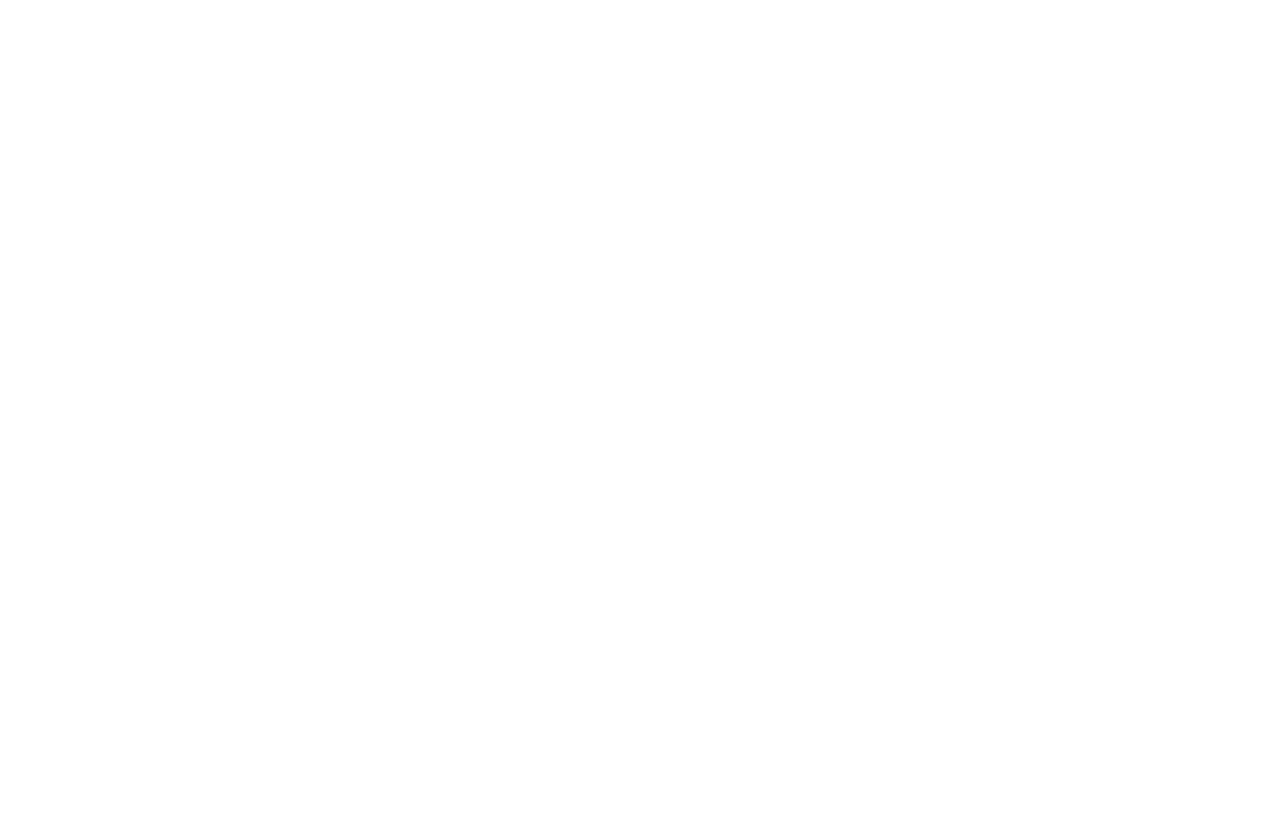
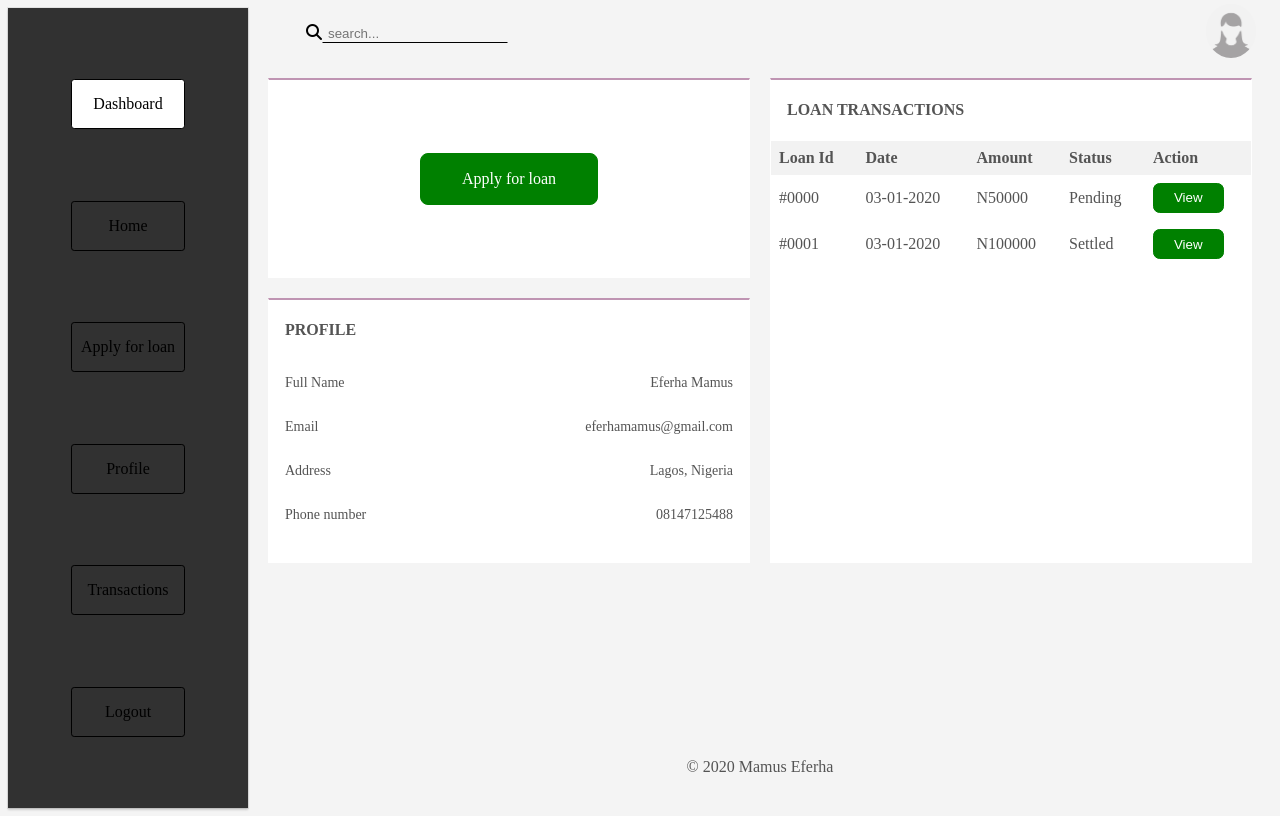
Before and after one commit to debbsefe/Quick-Credit, a plain HTML site: page UI/dashboard.html in a window 1280 px wide. Drawn offline with Linux system fonts and the light colour scheme.

Commit message:
feature(User-Dashboard-View): Implement dashboard view for users

```diff
--- /dev/null
+++ b/UI/assets/css/dashboard.css
@@ -0,0 +1,285 @@
+body {
+  background-color: #f4f4f4;
+}
+.header {
+  display: flex;
+  align-items: center;
+  justify-content: space-between;
+  padding: 0 16px;
+  background-color: #648ca6;
+}
+.grid-container {
+  display: grid;
+  grid-template-columns: 240px 1fr;
+  grid-template-rows: 50px 1fr 50px;
+  grid-template-areas:
+    "sidenav header"
+    "sidenav main"
+    "sidenav footer";
+  height: 100vh;
+}
+
+.header {
+  grid-area: header;
+  background-color: #f4f4f4;
+}
+
+.sidenav {
+  grid-area: sidenav;
+  background-color: green;
+}
+
+.main {
+  grid-area: main;
+  background-color: #f4f4f4;
+}
+
+.footer {
+  grid-area: footer;
+  background-color: #f4f4f4;
+}
+.main-cards {
+  column-count: 2;
+  column-gap: 20px;
+  margin: 20px;
+}
+
+.card {
+  display: flex;
+  flex-direction: column;
+  width: 100%;
+  background-color: #f4f4f4;
+  border: 1px solid white;
+  border-top: 2px solid rgba(117, 23, 88, 0.46);
+  background-color: white;
+  margin-bottom: 20px;
+  -webkit-column-break-inside: avoid;
+  box-sizing: border-box;
+}
+.card p {
+  font-size: 14px;
+  color: #545454;
+}
+.card:first-child {
+  height: 200px;
+}
+
+.card:nth-child(2) {
+  height: 265px;
+}
+
+.card:nth-child(3) {
+  height: 485px;
+}
+.card h4 {
+  text-transform: uppercase;
+  padding-left: 1em;
+  color: #545454;
+}
+.grid-container {
+  display: grid;
+  grid-template-columns: 1fr;
+  grid-template-rows: 50px 1fr 50px;
+  grid-template-areas:
+    "header"
+    "main"
+    "footer";
+  height: 100vh;
+}
+
+.sidenav {
+  display: none;
+  grid-area: sidenav;
+  background-color: rgba(117, 23, 88, 0.46);
+}
+.sidenav a {
+  /* border: 1px solid  #3C6950 ;
+    border-radius: 0.2em;
+    width: 7em;
+    height:3em; */
+  font-size: 1em;
+  text-decoration: none;
+  color: #3c6950;
+  display: inline-flex;
+  justify-content: center;
+  align-items: center;
+}
+
+.main-cards {
+  column-count: 1;
+  column-gap: 20px;
+  margin: 20px;
+}
+.menu-icon {
+  position: fixed;
+  display: flex;
+  top: 5px;
+  left: 10px;
+  align-items: center;
+  justify-content: center;
+  border-radius: 50%;
+  z-index: 1;
+  cursor: pointer;
+  padding: 12px;
+  background-color: #dadae3;
+}
+
+.header__search {
+  margin-left: 42px;
+}
+
+.sidenav {
+  grid-area: sidenav;
+  display: flex;
+  flex-direction: column;
+  align-items: center;
+  justify-content: space-evenly;
+  height: 100%;
+  width: 240px;
+  position: fixed;
+  overflow-y: auto;
+  box-shadow: 0 2px 2px 0 rgba(0, 0, 0, 0.16), 0 0 0 1px rgba(0, 0, 0, 0.08);
+  z-index: 2;
+  background-color: rgba(0, 0, 0, 1);
+  transform: translateX(-245px);
+  transition: all 0.6s ease-in-out;
+}
+
+.sidenav.active {
+  transform: translateX(0);
+}
+
+.sidenav > .active {
+  background-color: white;
+  width: 100%;
+  height: 3em;
+}
+
+.sidenav__close-icon {
+  position: absolute;
+  visibility: visible;
+  top: 8px;
+  right: 12px;
+  cursor: pointer;
+  font-size: 20px;
+  color: #ddd;
+}
+.profile {
+  display: inline-flex;
+  justify-content: space-between;
+  padding: 0em 1em;
+}
+.header__avatar img {
+  width: 50px;
+  position: relative;
+  border-radius: 50%;
+}
+.header__search input {
+  background: transparent;
+  outline: 0;
+  border: 1px solid transparent;
+  border-bottom: 1px solid black;
+  padding-left: 5px;
+  padding-right: 15p;
+}
+.loan {
+  justify-content: center;
+  align-items: center;
+}
+.apply-loan {
+  width: 30%;
+  text-decoration: none;
+  display: flex;
+  justify-content: center;
+  align-items: center;
+  background-color: green;
+  padding: 1em;
+  color: #fff;
+  border: 1px solid green;
+  border-radius: 0.5em;
+  margin: 1em 0;
+}
+.view-loan {
+  background-color: green;
+  border: 1px solid green;
+  color: #fff;
+  text-decoration: none;
+  padding: 0.5em 1.5em;
+  cursor: pointer;
+  border-radius: 0.5em;
+}
+a {
+  text-decoration: none;
+  color: white;
+}
+table {
+  border-collapse: collapse;
+  border-spacing: 0;
+  width: 100%;
+  color: #545454;
+}
+
+th,
+td {
+  text-align: left;
+  padding: 8px;
+}
+th {
+  background-color: #f2f2f2;
+}
+
+.footer__copyright {
+  text-align: center;
+  color: #545454;
+}
+/* 750px and above */
+@media only screen and (min-width: 46.875em) {
+  .grid-container {
+    grid-template-columns: 240px 1fr;
+    grid-template-areas:
+      "sidenav header"
+      "sidenav main"
+      "sidenav footer";
+  }
+
+  .sidenav {
+    display: flex;
+    flex-direction: column;
+    background-color: rgba(0, 0, 0, 0.8);
+    position: relative;
+    transform: translateX(0);
+  }
+
+  .menu-icon {
+    visibility: hidden;
+  }
+  .sidenav__close-icon {
+    visibility: hidden;
+  }
+  .sidenav a {
+    border: 1px solid black;
+    border-radius: 0.2em;
+    width: 7em;
+    height: 3em;
+    font-size: 1em;
+    text-decoration: none;
+    color: black;
+    display: inline-flex;
+    justify-content: center;
+    align-items: center;
+  }
+  .sidenav > .active {
+    background-color: white;
+    width: 7em;
+  }
+
+  .sidenav a:hover {
+    background-color: white;
+  }
+}
+
+@media only screen and (min-width: 65.625em) {
+  .main-cards {
+    column-count: 2;
+  }
+}
--- a/UI/assets/css/style.css
+++ b/UI/assets/css/style.css
@@ -98,7 +98,7 @@ html body{
 }
 
 .section-heading{
-    padding-top: 3em;
+    padding: 3em 0em;
     color: #82005A;
     text-align: center;
 }
@@ -112,6 +112,7 @@ html body{
 }
 .inner-box{
     border: 1px solid #3C6950;
+    border-top: 3px solid #3C6950;
     border-radius: 0.5em;
     width: 22em;
     height:20em;
@@ -124,6 +125,7 @@ html body{
 .inner-box:hover{
     border: 1px solid white;
     background-color: white;
+    border-top: 3px solid #3C6950;
 
 }
 .text{
@@ -335,5 +337,4 @@ footer {
         border-radius: 0.5em;
         margin: 0.5em 0;
     }
-
 }
--- a/UI/assets/js/script.js
+++ b/UI/assets/js/script.js
@@ -14,6 +14,18 @@ let letters = /^[a-z]*$/i;
 let emailregex = /^[^\s@]+@[^\s@]+\.[^\s@]+$/;
 let spinner = document.getElementById("spinner");
 
+let menuIcon = document.querySelector(".menu-icon");
+let sidenavOpen = document.querySelector('.sidenav');
+let sidenavClose = document.querySelector('.sidenav__close-icon');
+
+
+menuIcon.addEventListener("click", function () {
+  sidenavOpen.classList.toggle("active");
+});
+sidenavClose.addEventListener("click", function () {
+  sidenavOpen.classList.toggle("active");
+});
+
 navBarToggle.addEventListener("click", function () {
   mainNav.classList.toggle("active");
 });
@@ -22,7 +34,7 @@ signup.addEventListener("click", function (e) {
   e.preventDefault();
   // spinner.style.display = "inline-block";
   firstName.value == "" ?
-    firstBlank.innerText = "First Name cannot be empty": firstName.value.length < 2 ?
+    firstBlank.innerText = "First Name cannot be empty" : firstName.value.length < 2 ?
       firstBlank.innerText = "First Name cannot be less than 2 characters" :
       !firstName.value.match(letters) ?
         firstBlank.innerText = "First Name cannot contain numbers" :
@@ -48,9 +60,9 @@ signup.addEventListener("click", function (e) {
       passwordBlank.innerText = "Password cannot be less than 6 characters" :
       passwordBlank.innerText = "";
 
-      if(passwordBlank.innerText == "" && emailBlank.innerText == "" && lastBlank.innerText == "" && firstBlank.innerText == ""){
-        spinner.style.display == "inline-block"
-        window.location.href = "dashboard.html";
-      }
+  if (passwordBlank.innerText == "" && emailBlank.innerText == "" && lastBlank.innerText == "" && firstBlank.innerText == "") {
+    spinner.style.display == "inline-block"
+    window.location.href = "dashboard.html";
+  }
 
 });
--- a/UI/dashboard.html
+++ b/UI/dashboard.html
@@ -3,9 +3,94 @@
 <head>
     <meta charset="UTF-8">
     <meta name="viewport" content="width=device-width, initial-scale=1.0">
-    <title>Document</title>
+    <title>Dashboard</title>
+    <link rel="stylesheet" href="../UI/assets/css/dashboard.css">
+    <link rel="shortcut icon" href="../UI/assets/images/short.png" type="image/x-icon">
+    <script src="https://kit.fontawesome.com/a8cf29b943.js" crossorigin="anonymous"></script>
+
 </head>
 <body>
+    <div class="grid-container">
+        <div class="menu-icon">
+            <i class="fas fa-bars"></i>
+          </div>
+        <header class="header">
+            <div class="header__search"><i class="fas fa-search"></i><input type="text" class="search-input" placeholder="search..." /></div>
+  <div class="header__avatar">
+      <img src="assets/images/avatar2.png" alt="avatar">
+    </div>
+        </header>
+        <aside class="sidenav">
+            <div class="sidenav__close-icon">
+                <i class="fas fa-times"></i>
+
+              </div>
+              <a class="active" href="dashboard.html">Dashboard</a>
+                <a href="index.html">Home</a>
+                <a href="loan.html">Apply for loan</a>
+                <a href="dashboard.html">Profile</a>
+                <a href="user_transactions.html">Transactions</a>
+                <a href="login.html">Logout</a>
+        </aside>
+        <main class="main">
+            <div class="main-cards">
+                <div class="card loan"><a class="apply-loan" href="loan.html">Apply for loan</a></div>
+                <div class="card">
+                    <h4>Profile</h4>
+                    <div class="profile">
+                        <p>Full Name</p>
+                        <p>Eferha Mamus</p>
+                    </div>
+
+                    <div class="profile">
+                        <p>Email</p>
+                        <p>eferhamamus@gmail.com</p>
+                    </div>
+
+                    <div class="profile">
+                        <p>Address</p>
+                        <p>Lagos, Nigeria</p>
+                    </div>
+
+                    <div class="profile">
+                        <p>Phone number</p>
+                        <p>08147125488</p>
+                    </div>
+
+                </div>
+                <div class="card">
+                    <h4>Loan Transactions</h4>
+                    <table>
+                        <tr>
+                          <th>Loan Id</th>
+                          <th>Date</th>
+                          <th>Amount</th>
+                          <th>Status</th>
+                          <th>Action</th>
+                        </tr>
+                        <tr>
+                          <td>#0000</td>
+                          <td>03-01-2020</td>
+                          <td>N50000</td>
+                          <td>Pending</td>
+                          <td><button class="view-loan"><a href="user_transactions.html">View</a></button></td>
+                        </tr>
+                        <tr>
+                            <td>#0001</td>
+                            <td>03-01-2020</td>
+                            <td>N100000</td>
+                            <td>Settled</td>
+                            <td><button class="view-loan"><a href="user_transactions.html">View</a></button></td>
+                        </tr>
+                      </table>
+                </div>
+              </div>
+        </main>
+        <footer class="footer">
+            <div class="footer__copyright">&copy; 2020 Mamus Eferha</div>
+        </footer>
+      </div>
+      <script src="assets/js/script.js"></script>
 
 </body>
 </html>
```
Also changed, not shown: UI/assets/images/avatar.png (added), UI/assets/images/avatar2.png (added), UI/loan.html (added), UI/user_transactions.html (added).
